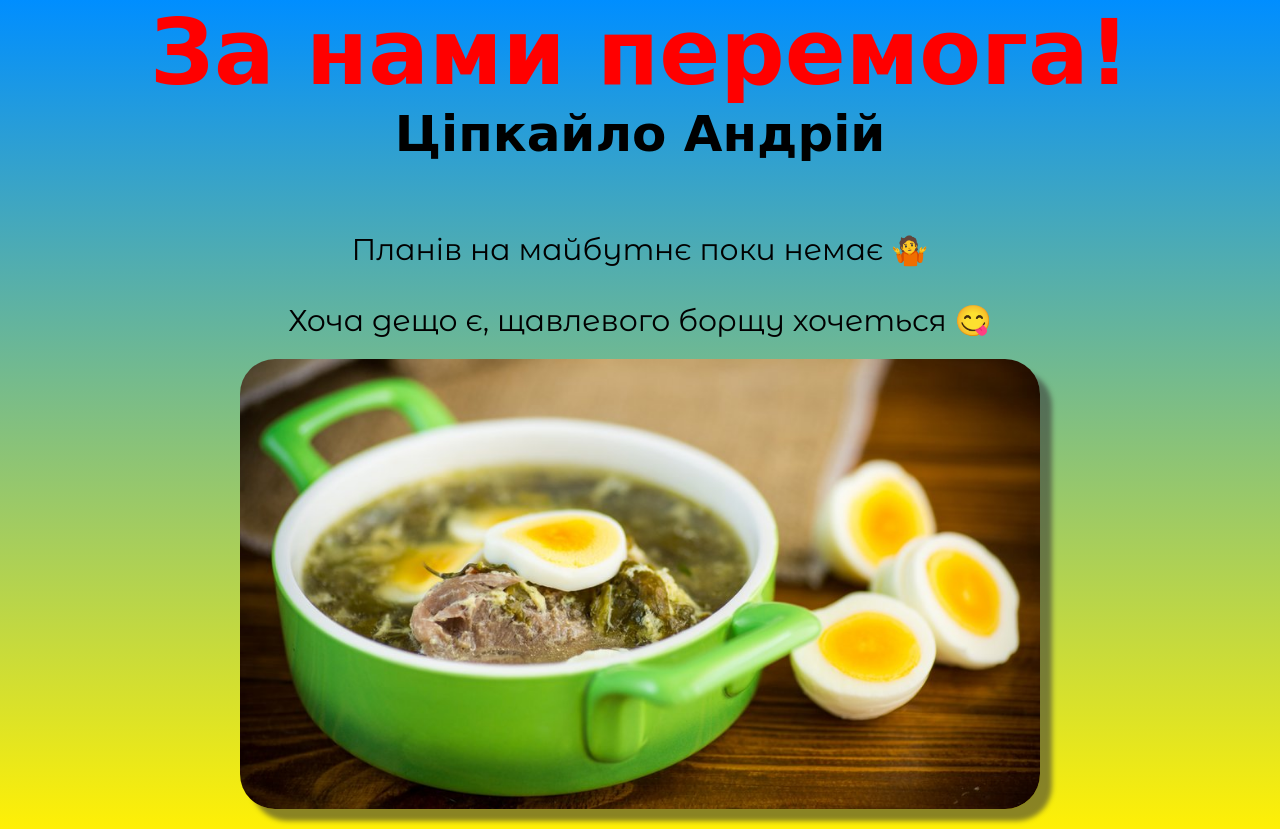
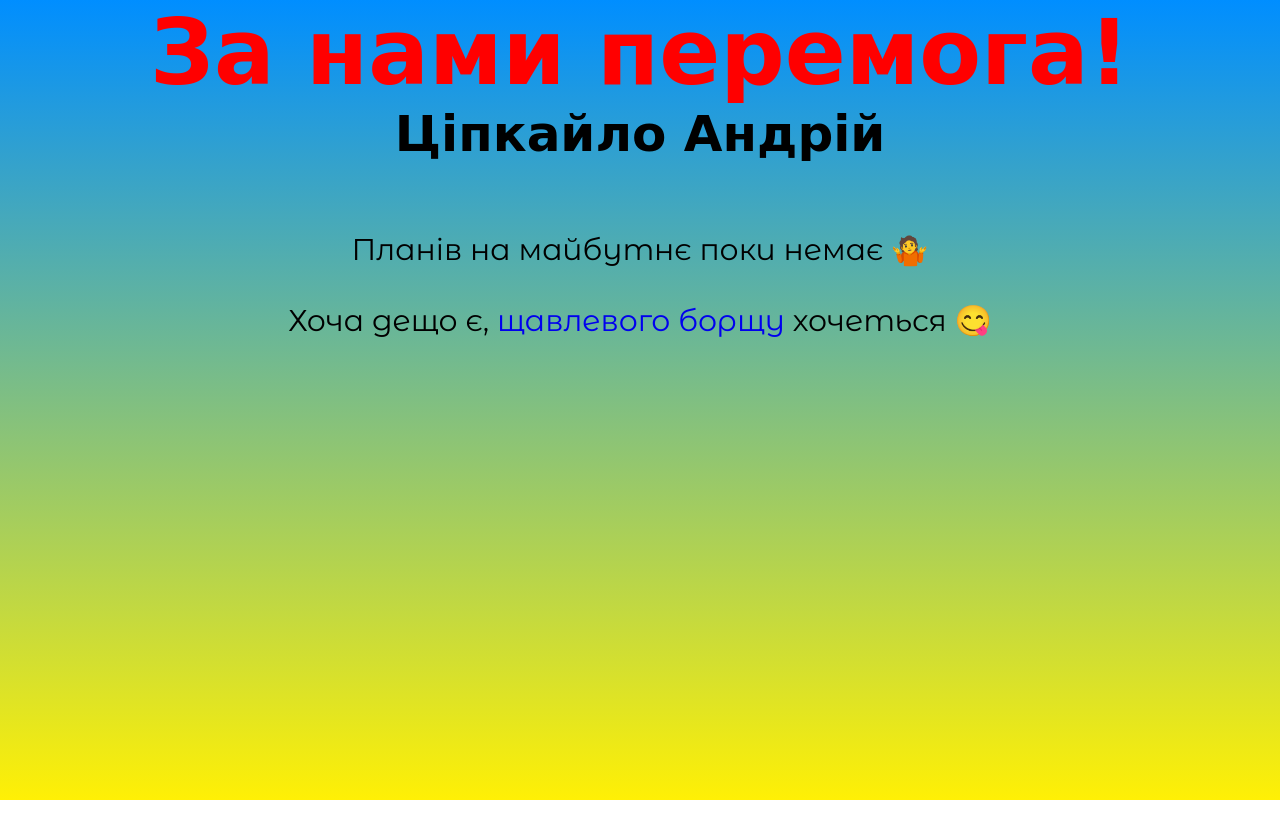
Before and after one commit to Ts4ndrii/IT, a plain HTML site: page index.html in a window 1280 px wide. After the commit the page ends 800 px from the top, so only its background shows below. Drawn offline with Linux system fonts and the light colour scheme; a web font is replaced by a local one.

Commit message:
13.04 it-task

```diff
--- a/index.html
+++ b/index.html
@@ -15,8 +15,8 @@
         <div class="article">
             <p>Планів на майбутнє поки немає &#129335;</p>
             <br>
-            <p>Хоча дещо є, щавлевого борщу хочеться &#128523;</p>
-            <img src="/_118573097_gettyimages-1219579639.jpg" alt="Щавлевий борщ">
+            <p>Хоча дещо є, <a href="/connect.html">щавлевого борщу</a> хочеться &#128523;</p>
+            <!-- <img src="/_118573097_gettyimages-1219579639.jpg" alt="Щавлевий борщ"> -->
         </div>
     </div>
 </body>
--- a/style.css
+++ b/style.css
@@ -6,9 +6,14 @@
 }
 
 body {
-    height: 100%;
+    height: 100vh;
     background: rgb(255,240,5);
     background: linear-gradient(0deg, rgba(255,240,5,1) 0%, rgba(0,142,255,1) 100%);
+    background-repeat: no-repeat;
+}
+
+a {
+    text-decoration: none;
 }
 
 h1 {
```
Also changed, not shown: connect.html (added, +19 -0 lines).
